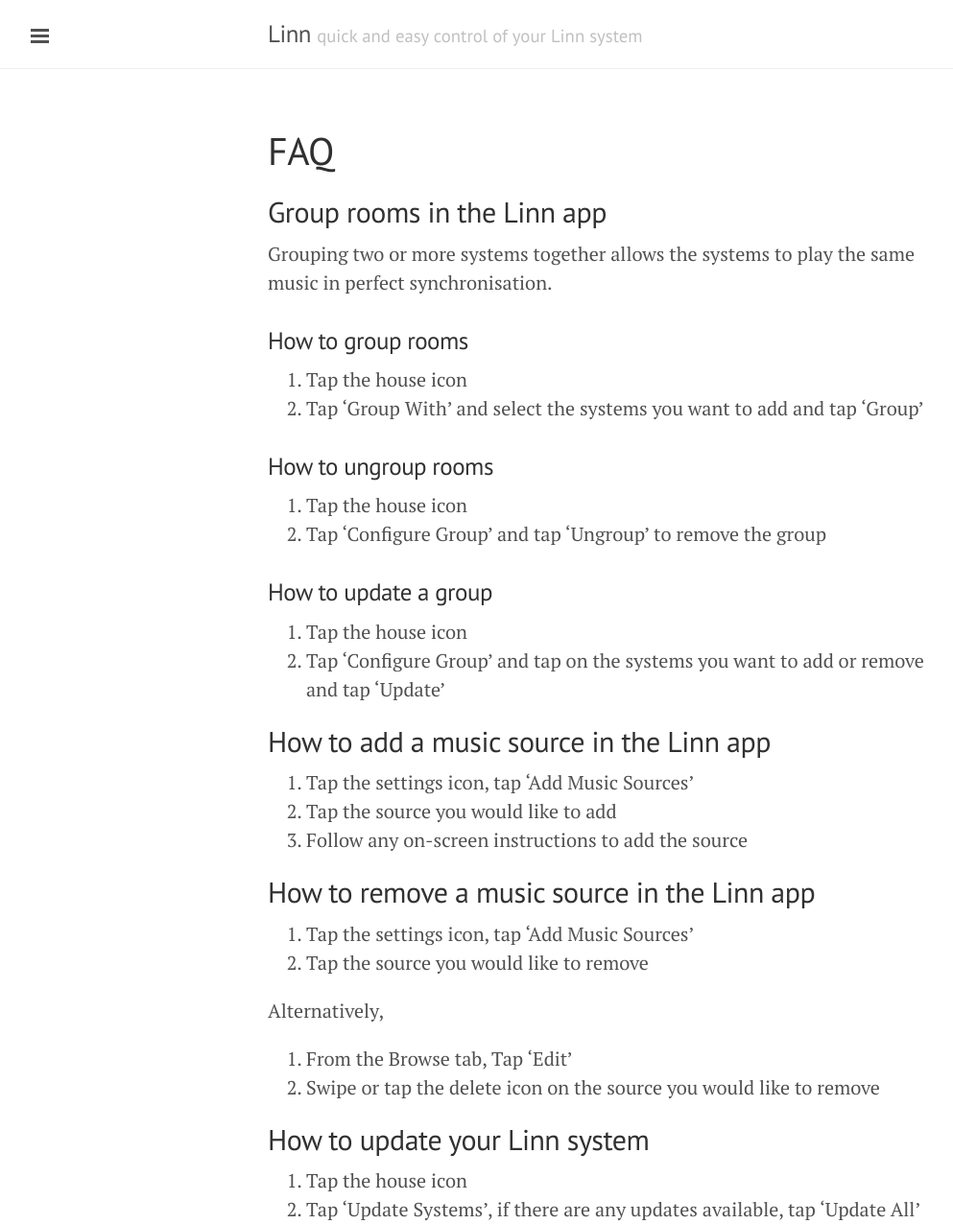
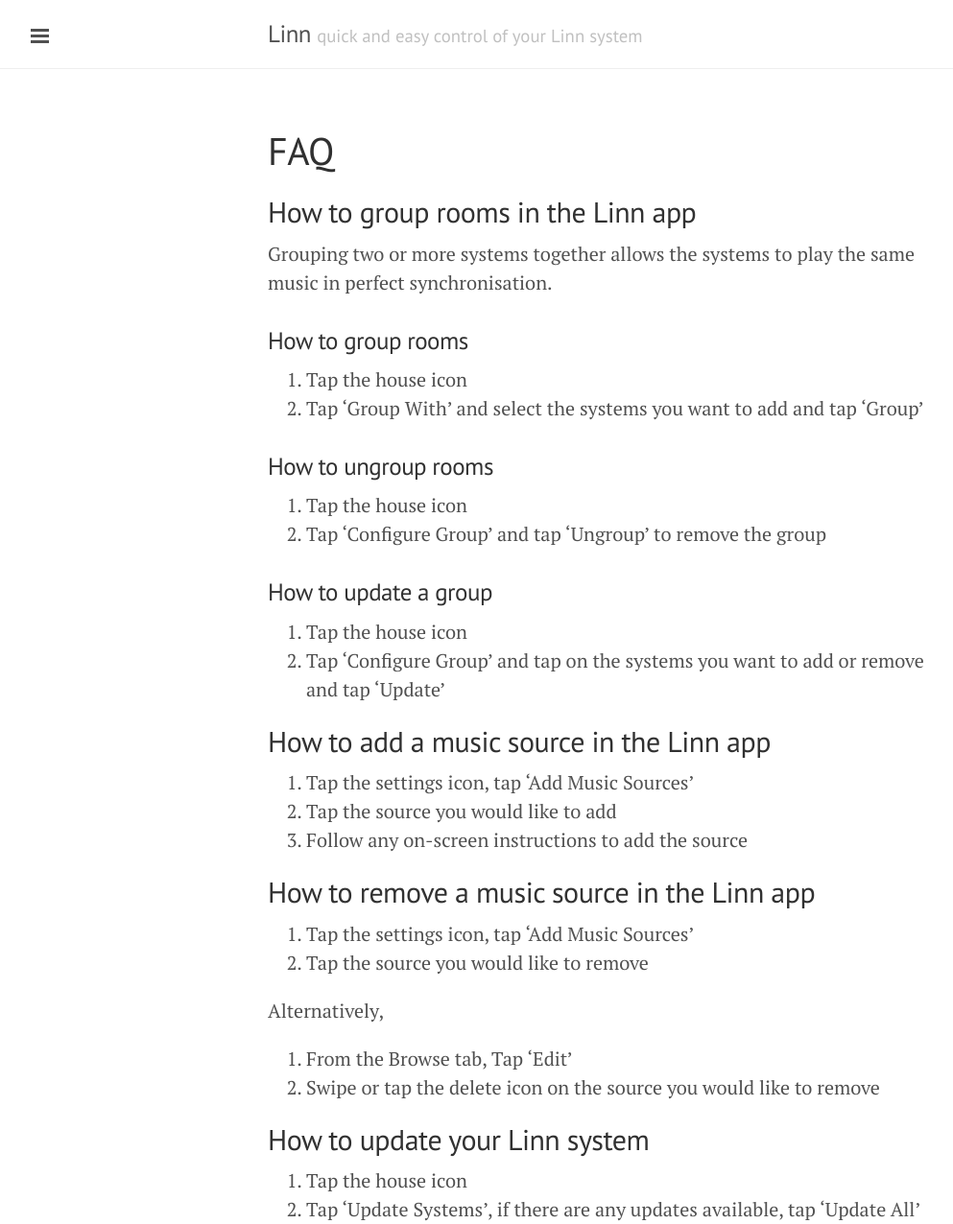
Before and after one commit to linn/linn.site, a Jekyll site: the page built from faq.md, in a window 1280 px wide. Shown: the whole page at 96% size, without its empty margins (1-994 px from the left). Built offline with Jekyll 4.4.1, drawn with Linux system fonts in a browser that asks for light colours.

Commit message:
Standardised FAQ questions

```diff
--- a/faq.md
+++ b/faq.md
@@ -3,7 +3,7 @@ layout: page
 title: FAQ
 ---
 
-## Group rooms in the Linn app
+## How to group rooms in the Linn app
 
 Grouping two or more systems together allows the systems to play the same music in perfect synchronisation.
 
```
